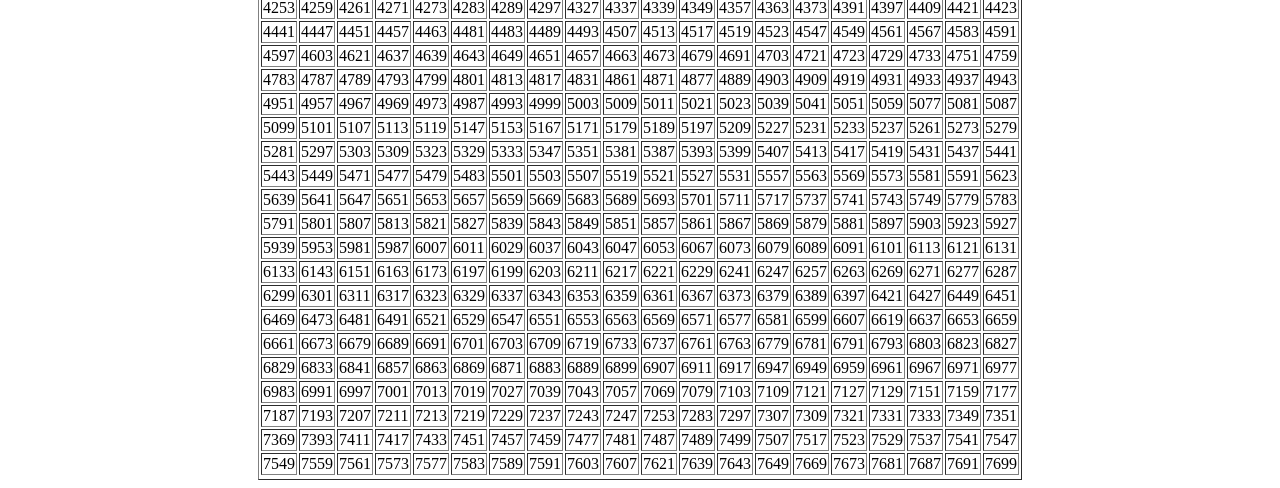
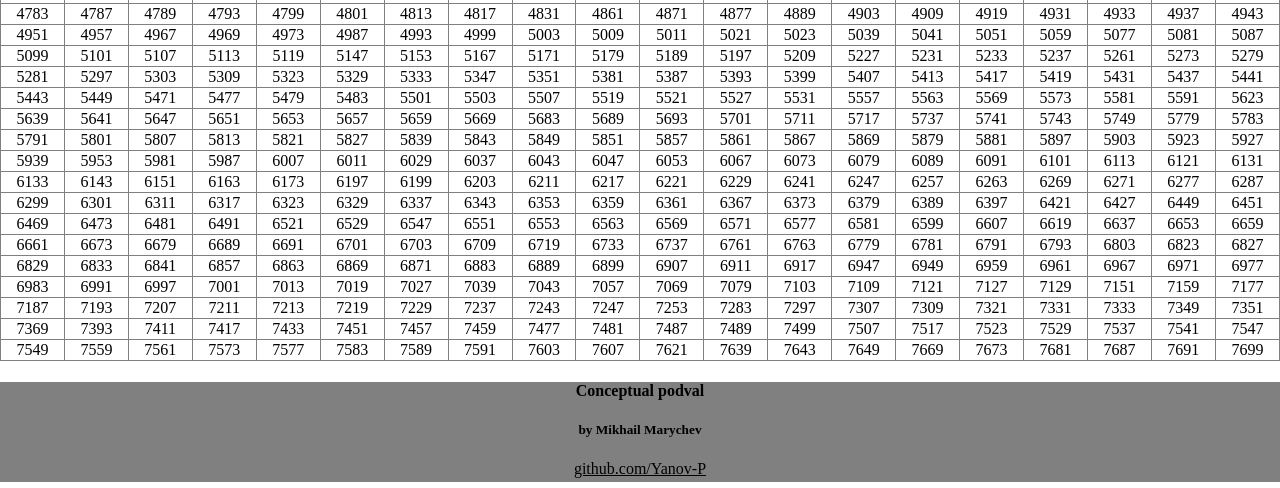
Before and after one commit to Yanov-P/lesson1, a PHP site: page /table.php in a window 1280 px wide; the page is wider, and only the part inside the window is pictured. Shown: the part 806-1294 px from the top of that part. Run offline with PHP 8.4, Linux system fonts and the light colour scheme.

Commit message:
Страницы сделаны с помощью классов. Сейчас нужно делать дезигн

```diff
--- a/page.php
+++ b/page.php
@@ -12,10 +12,10 @@ class page
         if ($content instanceof i_content){
             $this->content = $content;
             $this->show_head();
+            $this->show_menu();
             $this->show_title();
-            /*$this->show_menu();*/
             $content->show_content();
-            /*$this->show_footer();*/
+            $this->show_footer();
         }
 
     }
@@ -24,12 +24,37 @@ class page
         <!doctype html>
         <html lang='ru'>
         <head>
-            <title>
+            <title >
                 <?echo $this->content->get_title();?>
             </title>
-        </head><body>
+            <link rel="stylesheet" type="text/css" href="style.css">
+        </head><body><div class="wrapper">
+        <video class="video" width="100%" height="auto" autoplay="autoplay" loop="loop" preload="auto">
+            <source src="src/bgvid.mp4" type="video/mp4">
+            <source src="src/bgvid.webm" type="video/webm">
+        </video>
     <?  }
     private function show_title(){
-        echo "<h1>{$this->content->get_title()}</h1>";
+        echo "<br><br><h1 class=\"title\">{$this->content->get_title()}</h1>";
+    }
+    private function show_menu(){
+        ?>
+        <div class="menu">
+            <div><a href="index.php">Главная</a></div>
+            <div><a href="">Пункт меню</a></div>
+            <div><a href="">Пункт меню</a></div>
+        </div>
+    <?
+    }
+    private function show_footer(){
+        ?>
+        </div>
+        </body>
+        <div class="footer">
+            <h4>Conceptual podval</h4>
+            <h5>by Mikhail Marychev</h5>
+            <a href="http://github.com/Yanov-P">github.com/Yanov-P</a>
+        </div>
+        <?
     }
 }
--- /dev/null
+++ b/style.css
@@ -0,0 +1,68 @@
+body{
+    margin: 0;
+    padding: 0;
+}
+
+.wrapper{
+    text-align: center;
+    margin: 0;
+    padding: 0;
+    min-height: 100vh;
+}
+
+.title {
+    color: aqua;
+    text-align: center;
+}
+
+.menu {
+    position: fixed;
+    background: gray;
+    display: table;
+    width: 100%;
+    opacity: 0.7;
+    height: 7%;
+}
+.menu div{
+    text-align: center;
+    display: table-cell;
+    width:calc(100%/3.2);
+    vertical-align: middle;
+}
+.menu a{
+    text-decoration: none;
+}
+
+.footer {
+    background: gray;
+    width: 100%;
+    text-align: center;
+    height: 100px;
+}
+.footer a{
+    color: black;
+
+}
+
+table {
+    width: 100%;
+    text-align: center;
+    border: 1px solid grey;
+    border-collapse: collapse;
+}
+tr{
+
+    border: 1px solid grey;
+}
+td{
+    text-align: center;
+    border: 1px solid grey;
+}
+
+.video{
+    min-width: 100%;
+    min-height: 100%;
+    width:100%;
+    height:auto;
+    position: absolute;
+}
--- a/table.php
+++ b/table.php
@@ -2,7 +2,7 @@
 include "page.php";
 function show_simple_numbers_table($maxnum = 1000, $maxinrow = 20){
 print<<<TABLE
-<table border="1" align="center" >
+<table >
 <tr>
 TABLE;
     //amount of found simple numbers
```
Also changed, not shown: 2 other files.
